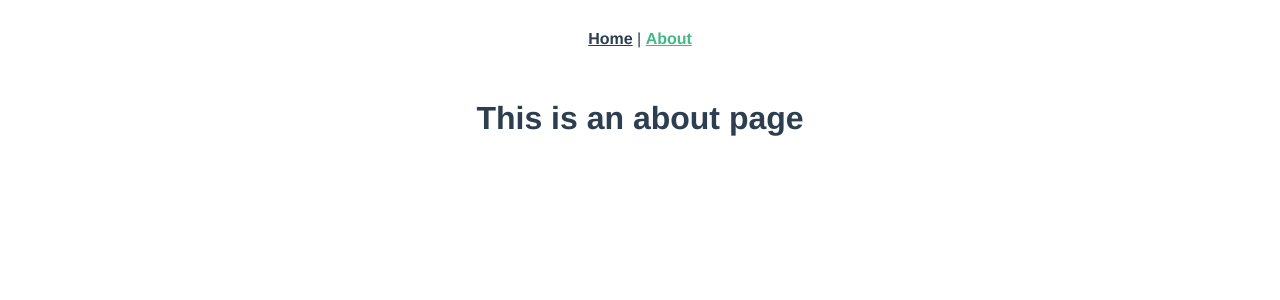
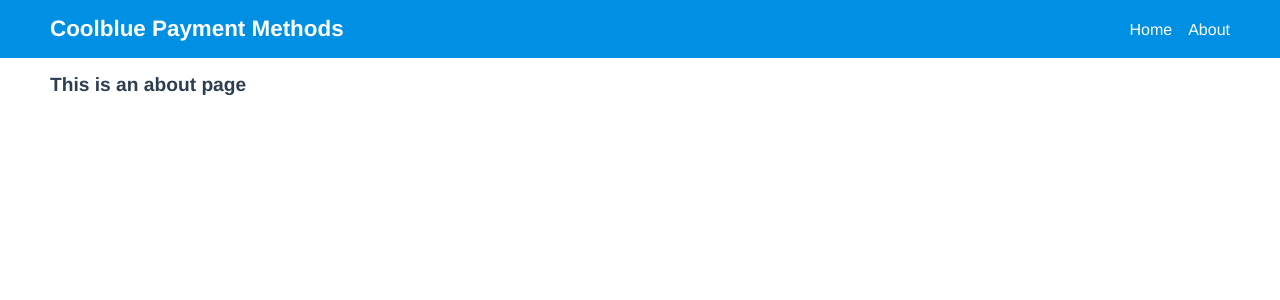
Before and after one commit to laiscoolblue/cpm-vue-mvp, a Vue app: page /about in a window 1280 px wide. Shown: the top 300 px of the page. Built offline with nearby package versions, Linux system fonts and the light colour scheme.

Commit message:
Add basic layout structure

```diff
--- a/src/App.vue
+++ b/src/App.vue
@@ -1,29 +1,43 @@
 <template>
   <div id="app">
-    <div id="nav">
-      <router-link to="/">Home</router-link> |
-      <router-link to="/about">About</router-link>
-    </div>
+    <Header />
     <router-view/>
   </div>
 </template>
 
+<script>
+import Header from '@/components/layout/Header.vue';
+
+export default {
+  name: 'Home',
+  components: {
+    Header,
+  },
+};
+</script>
+
 <style lang="scss">
+* {
+  margin: 0;
+  padding: 0;
+  box-sizing: border-box;
+}
+
 #app {
   font-family: 'Avenir', Helvetica, Arial, sans-serif;
-  -webkit-font-smoothing: antialiased;
-  -moz-osx-font-smoothing: grayscale;
-  text-align: center;
   color: #2c3e50;
 }
-#nav {
-  padding: 30px;
-  a {
-    font-weight: bold;
-    color: #2c3e50;
-    &.router-link-exact-active {
-      color: #42b983;
-    }
-  }
+
+.container {
+  max-width: 1180px;
+  margin: 0 auto;
+}
+
+h1 {
+  font-size: 1.4em;
+}
+
+h2 {
+  font-size: 1.2em;
 }
 </style>
--- /dev/null
+++ b/src/components/layout/Header.vue
@@ -0,0 +1,39 @@
+<template>
+  <header>
+    <div class="container">
+      <h1>{{ title }}</h1>
+      <Navigator />
+    </div>
+  </header>
+</template>
+
+<script>
+import Navigator from '@/components/layout/Navigator.vue';
+
+export default {
+  name: 'Header',
+  data() {
+    return {
+      title: 'Coolblue Payment Methods',
+    };
+  },
+  components: {
+    Navigator,
+  },
+};
+</script>
+
+<style lang="scss">
+header {
+  background-color: #0090E3;
+  padding: 1em;
+  display: table;
+  width: 100%;
+  margin-bottom: 1em;
+}
+
+h1 {
+  color: #ffffff;
+  float: left;
+}
+</style>
--- /dev/null
+++ b/src/components/layout/Navigator.vue
@@ -0,0 +1,35 @@
+<template>
+  <nav>
+    <ul>
+      <li><router-link to="/">Home</router-link></li>
+      <li><router-link to="/about">About</router-link></li>
+    </ul>
+  </nav>
+</template>
+
+<script>
+export default {
+  name: 'Navigator',
+};
+</script>
+
+<style lang="scss">
+  nav {
+    float: right;
+
+    ul {
+      list-style: none;
+
+      li {
+        display: inline-block;
+        margin-left: 1em;
+        margin-top: 0.3em;
+
+        a {
+          color: #ffffff;
+          text-decoration: none;
+        }
+      }
+    }
+  }
+</style>
--- a/src/main.js
+++ b/src/main.js
@@ -2,8 +2,6 @@
 import App from './App.vue';
 import router from './router';
 import store from './store';
-
-import 'normalize.css';
 
 Vue.config.productionTip = false;
 
--- a/src/views/About.vue
+++ b/src/views/About.vue
@@ -1,5 +1,5 @@
 <template>
-  <div class="about">
-    <h1>This is an about page</h1>
+  <div class="container">
+    <h2>This is an about page</h2>
   </div>
 </template>
--- a/src/views/Home.vue
+++ b/src/views/Home.vue
@@ -1,18 +1,11 @@
 <template>
-  <div class="home">
-    <img alt="Vue logo" src="../assets/logo.png">
-    <HelloWorld msg="Welcome to Your Vue.js App"/>
+  <div class="container">
+    <h2>Home</h2>
   </div>
 </template>
 
 <script>
-// @ is an alias to /src
-import HelloWorld from '@/components/HelloWorld.vue';
-
 export default {
-  name: 'home',
-  components: {
-    HelloWorld,
-  },
+  name: 'Home',
 };
 </script>
```
Also changed, not shown: 1 other file (tests, documents, lock files or other folders).
